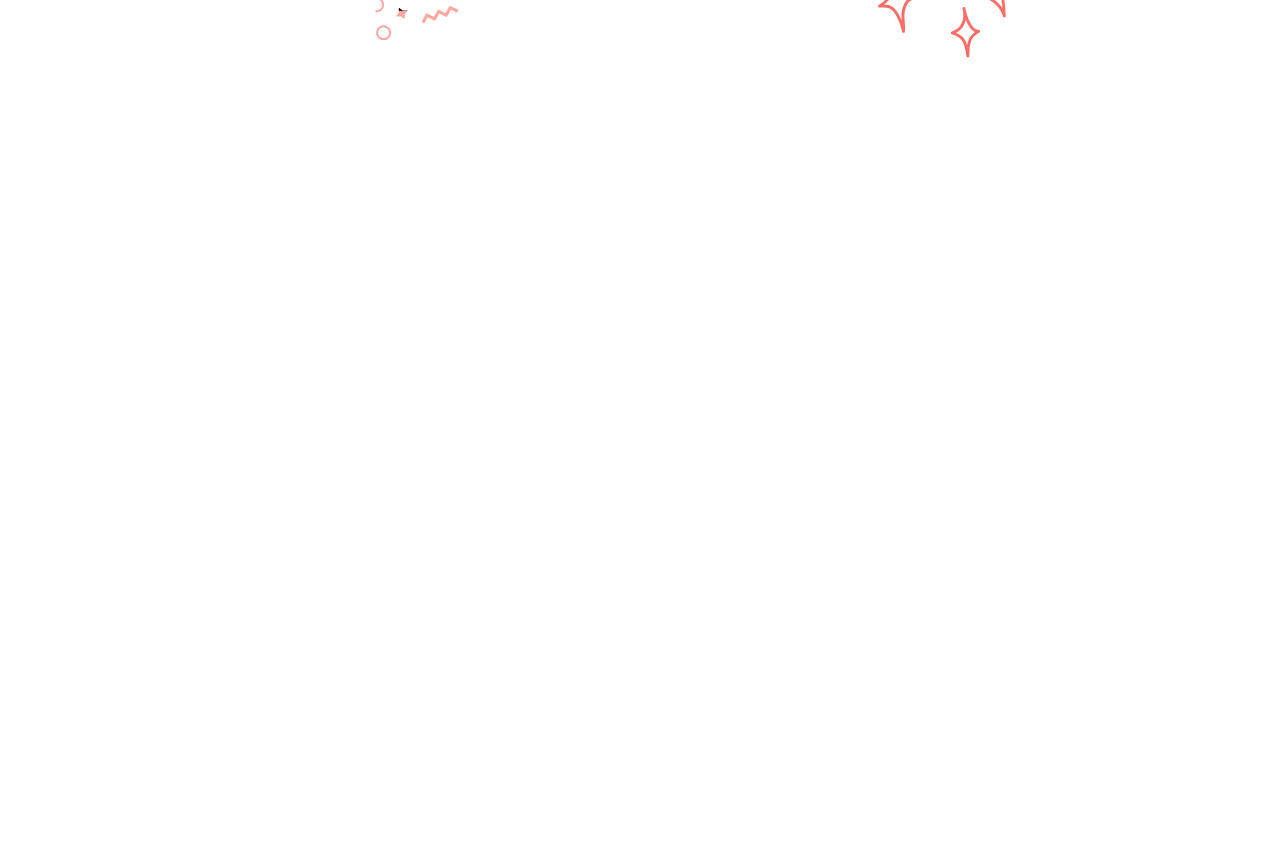
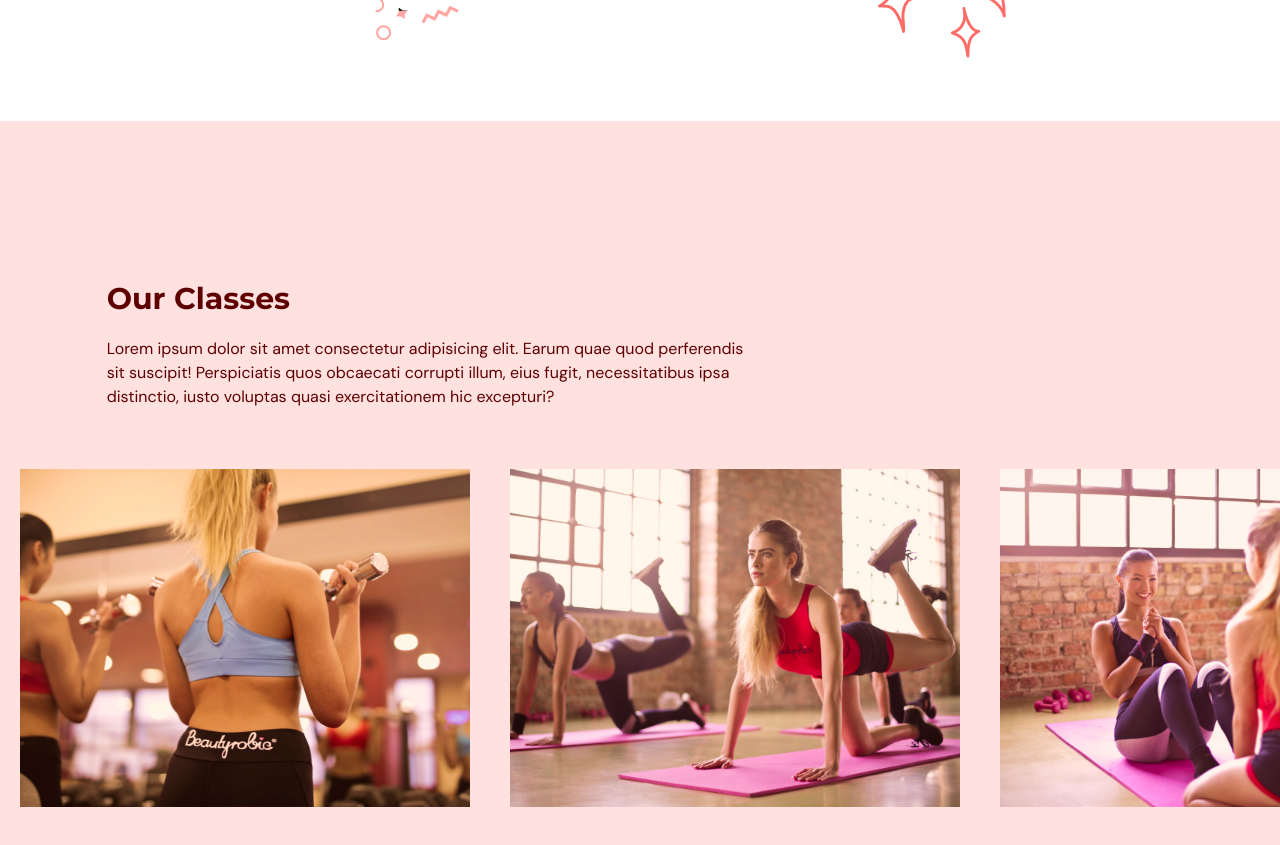
Before and after one commit to StephenMeycelinoFransisco/Gym-TypeScript, a React (Vite) app: page / in a window 1280 px wide. Shown: the part 2020-2865 px from the top of the page. Before the commit the page ends 2141 px from the top, so only its background shows below. Built offline with nearby package versions, Linux system fonts and the light colour scheme.

Commit message:
[Build] Our Classes UI

```diff
--- a/src/App.tsx
+++ b/src/App.tsx
@@ -1,5 +1,6 @@
 import Navbar from '@/scenes/navbar'
 import Home from '@/scenes/home'
+import OurClasses from '@/scenes/ourClasses'
 import Benefits from '@/scenes/benefits'
 import { useEffect, useState } from 'react'
 import { SelectedPage } from './shared/types'
@@ -29,6 +30,7 @@
         />
       <Home setSelectedPage={setSelectedPage} />
       <Benefits setSelectedPage={setSelectedPage} />
+      <OurClasses setSelectedPage={setSelectedPage} />
     </div>
   )
 }
--- /dev/null
+++ b/src/scenes/ourClasses/Class.tsx
@@ -0,0 +1,21 @@
+
+type Props = {
+	name: string
+	description?: string
+	image: string
+}
+
+const Class = ({ name, description, image }: Props) => {
+	const overlayStyles = `p-5 absolute z-30 flex h-[380px] w-[450px] flex-col items-center justify-center whitespace-normal bg-primary-500 text-center text-white opacity-0 transition duration-500 hover:opacity-90 `
+  return (
+	<li className="relative mx-5 inline-block h-[380px] w-[450px]">
+		<div className={overlayStyles}>
+			<p className="text-2xl">{name}</p>
+			<p className="mt-5">{description}</p>
+		</div>
+		<img src={image} alt={`${image}`} />
+	</li>
+  )
+}
+
+export default Class
--- /dev/null
+++ b/src/scenes/ourClasses/index.tsx
@@ -0,0 +1,91 @@
+import { ClassType, SelectedPage } from "@/shared/types"
+import image1 from '@/assets/image1.png'
+import image2 from '@/assets/image2.png'
+import image3 from '@/assets/image3.png'
+import image4 from '@/assets/image4.png'
+import image5 from '@/assets/image5.png'
+import image6 from '@/assets/image6.png'
+import { motion } from "framer-motion"
+import HText from "@/shared/HText"
+import Class from "./Class"
+
+const classes: Array<ClassType> = [
+	{
+		name: "Weight Training Classes",
+		description:
+			"Lorem ipsum dolor sit amet, consectetur adipiscing elit, sed do eiusmod tempor incididunt ut labore et dolore magna aliqua. Ut enim ad minim veniam, quis nostrud exercitation ullamco laboris nisi ut aliquip ex ea commodo consequat.",
+		image: image1,
+	},
+	{
+		name: "Yoga Classes",
+		image: image2,
+	},
+	{
+		name: "Ab Core Classes",
+		description:
+			"Lorem ipsum dolor sit amet, consectetur adipiscing elit, sed do eiusmod tempor incididunt ut labore et dolore magna aliqua. Ut enim ad minim veniam, quis nostrud exercitation ullamco laboris nisi ut aliquip ex ea commodo consequat.",
+		image: image3,
+	},
+	{
+		name: "Adventure Classes",
+		description:
+			"Lorem ipsum dolor sit amet, consectetur adipiscing elit, sed do eiusmod tempor incididunt ut labore et dolore magna aliqua. Ut enim ad minim veniam, quis nostrud exercitation ullamco laboris nisi ut aliquip ex ea commodo consequat.",
+		image: image4,
+	},
+	{
+		name: "Fitness Classes",
+		image: image5,
+	},
+	{
+		name: "Training Classes",
+		description:
+			"Lorem ipsum dolor sit amet, consectetur adipiscing elit, sed do eiusmod tempor incididunt ut labore et dolore magna aliqua. Ut enim ad minim veniam, quis nostrud exercitation ullamco laboris nisi ut aliquip ex ea commodo consequat.",
+		image: image6,
+	},
+	];
+type Props = {
+	setSelectedPage: ( value: SelectedPage ) => void
+}
+
+const ourClasses = ({ setSelectedPage }: Props) => {
+  return (
+	<section id="ourclasses" className="w-full bg-primary-100 py-40">
+		<motion.div
+			onViewportEnter={() => setSelectedPage(SelectedPage.OurClasses)}
+		>
+			<motion.div
+				className="mx-auto w-5/6"
+				initial='hidden'
+				whileInView='visible'
+				viewport={{ once: true, amount: 0.5}}
+				transition={{delay:0.2, duration: 0.5 }}
+				variants={{
+					hidden: { opacity: 0, x: -50 },
+					visible: { opacity:1, x: 0 }
+				}}
+			>
+				<div className="md:w-3/5">
+					<HText>Our Classes</HText>
+					<p className="py-5 ">
+						Lorem ipsum dolor sit amet consectetur adipisicing elit. Earum quae quod perferendis sit suscipit! Perspiciatis quos obcaecati corrupti illum, eius fugit, necessitatibus ipsa distinctio, iusto voluptas quasi exercitationem hic excepturi?
+					</p>
+				</div>
+			</motion.div>
+			<div className="mt-10 h-[353px] w-full overflow-x-auto overflow-y-hidden ">
+				<ul className="w-[2800px] whitespace-nowrap ">
+				{classes.map((item: ClassType, index) => (
+					<Class
+						key={`${item.name}-${index}`}
+						name={item.name}
+						description={item.description}
+						image={item.image}
+					/>
+            ))}
+				</ul>
+			</div>
+		</motion.div>
+	</section>
+  )
+}
+
+export default ourClasses
--- a/src/shared/types.ts
+++ b/src/shared/types.ts
@@ -10,3 +10,9 @@
 	title: string;
 	description: string;
 }
+
+export interface ClassType {
+	name: string;
+	description?: string;
+	image: string;
+}
```
